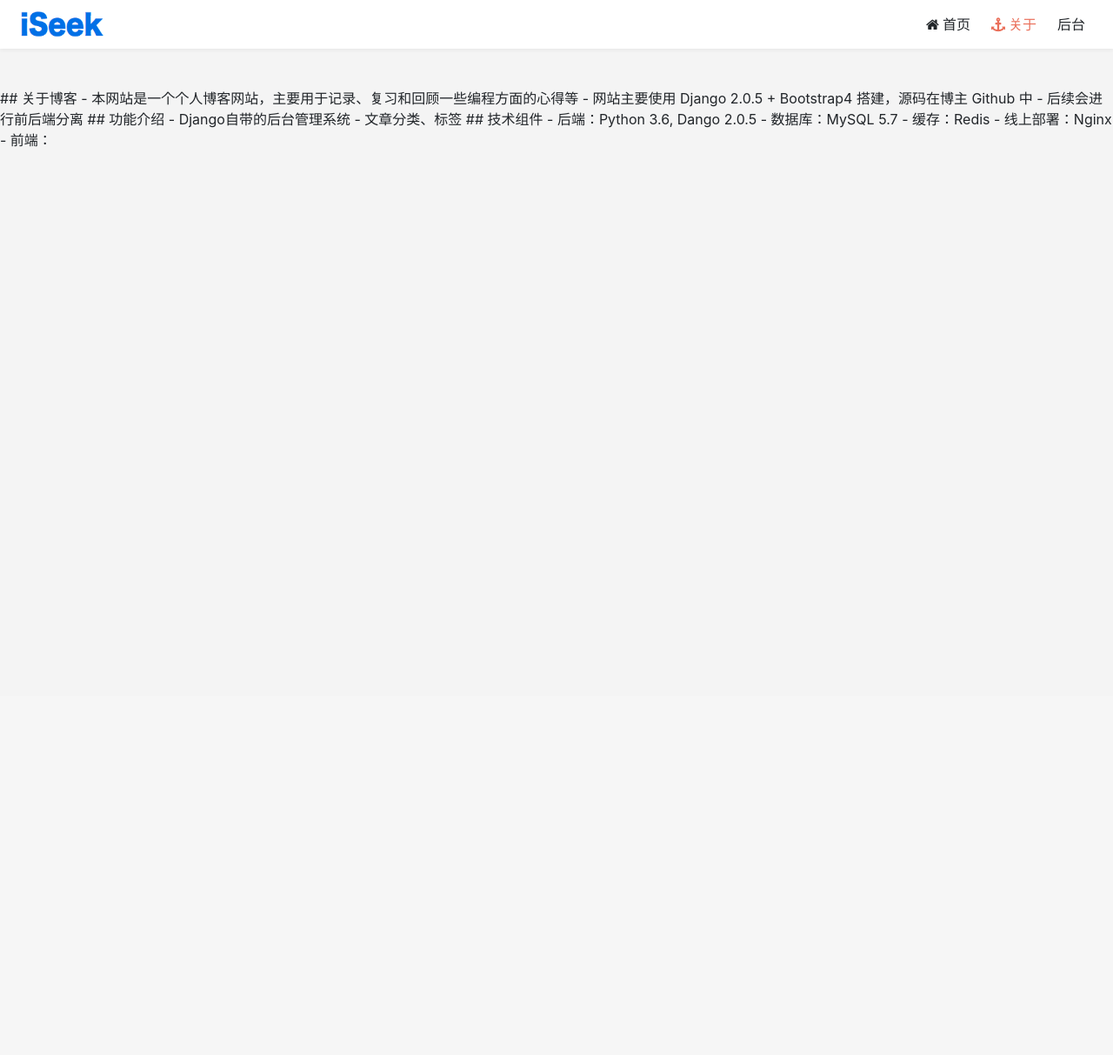
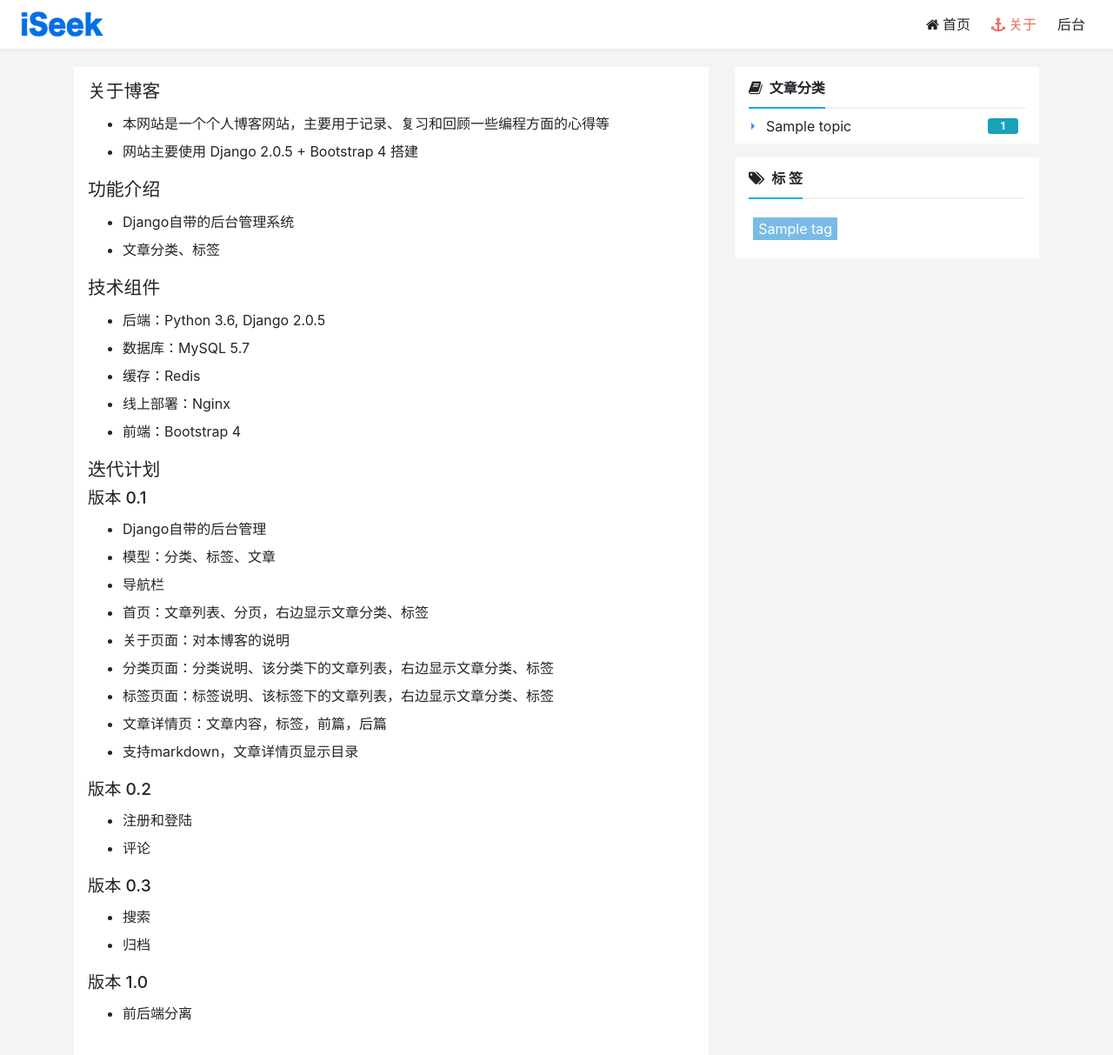
Before and after one commit to kfrime/yonder_old, a Django app: page /about in a window 1280 px wide. Shown: the whole page at 87% size. Before the commit the page ends 169 px from the top, so only its background shows below. Run offline with Django 3.2, Linux system fonts and the light colour scheme; tables that the repository leaves empty hold one stand-in row (values such as "Sample post"); some libraries are stand-ins or nearby versions.

Commit message:
add apis

```diff
--- a/blog/templates/about.html
+++ b/blog/templates/about.html
@@ -1,21 +1,21 @@
 {% extends 'base.html' %}
 
+{% block blog_title %}关于博客{% endblock %}
+
 {% block base_content %}
-<br />
-## 关于博客
-- 本网站是一个个人博客网站，主要用于记录、复习和回顾一些编程方面的心得等
-- 网站主要使用 Django 2.0.5 + Bootstrap4 搭建，源码在博主 Github 中
-- 后续会进行前后端分离
 
-## 功能介绍
-- Django自带的后台管理系统
-- 文章分类、标签
+<div class="container">
+    <div class="row">
+        <div class="col-lg-8" style="line-height:2">
+            <div class="card rounded-0 border-0 p-3 f-16">
+                {{ about_text|safe }}
+            </div>
+        </div>
+        <div class="col-lg-4">
+            {% include 'base_right.html' %}
+        </div>
+    </div>
+</div>
 
-## 技术组件
-- 后端：Python 3.6, Dango 2.0.5
-- 数据库：MySQL 5.7
-- 缓存：Redis
-- 线上部署：Nginx
-- 前端：
 
 {% endblock %}
--- a/blog/templates/base.html
+++ b/blog/templates/base.html
@@ -13,7 +13,6 @@
 
     <title>iSeek {% block blog_title %}{% endblock %}</title>
 
-    <!-- todo: 标题图片后续修改 -->
     <link rel="shortcut icon" href="{% static 'img/favicon.ico'%}" type="image/x-icon"/>
 
     <!-- 引入bootstrap.min.css -->
--- a/blog/urls.py
+++ b/blog/urls.py
@@ -1,7 +1,13 @@
 # -*- coding:utf-8 -*-
 
 from django.urls import path, include
+from rest_framework import routers
 from . import views
+
+api_router = routers.DefaultRouter()
+api_router.register(r'topics', views.TopicAPIView, base_name='api_topics')
+api_router.register(r'tags', views.TagAPIView, base_name='api_tags')
+api_router.register(r'articles', views.ArticleAPIView, base_name='api_articles')
 
 urlpatterns = [
     path(r'', views.IndexView.as_view(), name='index'),
@@ -12,4 +18,6 @@ urlpatterns = [
 
     path('article', views.article_list, name='article_list'),
     path('about', views.about, name='about'),
+
+    path('api/', include(api_router.urls)),
 ]
--- a/blog/views.py
+++ b/blog/views.py
@@ -1,11 +1,18 @@
 # -*- coding:utf-8 -*-
+
+import os
 
 from django.shortcuts import render, get_object_or_404
 from django.views import generic
+from django.conf import settings
 from django.core.cache import cache
-from django.utils.text import slugify
+from django.db.models.aggregates import Count
+from rest_framework import viewsets
+from rest_framework.pagination import PageNumberPagination
 
-from markdown.extensions.toc import TocExtension  # 锚点的拓展
+from iseek_backend.settings import BASE_DIR
+from .serializers import (TopicSerializer, TagSerializer, ArticleSerializer, )
+
 import markdown
 
 from .models import (Tag, Topic, Article)
@@ -67,7 +74,23 @@ def article_list(request):
 
 
 def about(request):
-    return render(request, 'about.html')
+    about_file = os.path.join(BASE_DIR, 'doc', 'about.md')
+    file = open(about_file, 'r')
+
+    md_key = '{}_md'.format('about')
+    cache_md = cache.get(md_key)
+    if cache_md:
+        md = cache_md
+    else:
+        md = markdown.Markdown(extensions=[
+            'markdown.extensions.extra',
+            'markdown.extensions.codehilite',
+            'markdown.extensions.toc',
+            # TocExtension(slugify=slugify),
+        ])
+        cache.set(md_key, md, 60 * 60 * 12)
+    about_text = md.convert(file.read())
+    return render(request, 'about.html', context={'about_text': about_text})
 
 
 def topic(request, id):
@@ -88,3 +111,28 @@ def tag(request, id):
         'articles': articles,
     }
     return render(request, 'tag.html', context=context)
+
+
+class CustomPagination(PageNumberPagination):
+    page_size = 10
+    # page_size_query_param = 'page_size'
+
+
+class TopicAPIView(viewsets.ReadOnlyModelViewSet):
+    queryset = Topic.objects.all()
+    serializer_class = TopicSerializer
+
+    def get_queryset(self):
+        return Topic.objects.annotate(total=Count('article')).filter(total__gt=0)
+
+
+class TagAPIView(viewsets.ReadOnlyModelViewSet):
+    queryset = Tag.objects.all()
+    serializer_class = TagSerializer
+
+
+class ArticleAPIView(viewsets.ReadOnlyModelViewSet):
+    queryset = Article.objects.all().order_by('update_time')
+    serializer_class = ArticleSerializer
+    pagination_class = CustomPagination
+    # paginate_by = getattr(settings, 'PAGE_LIMIT', 10)
--- /dev/null
+++ b/doc/about.md
@@ -0,0 +1,38 @@
+## 关于博客
+- 本网站是一个个人博客网站，主要用于记录、复习和回顾一些编程方面的心得等
+- 网站主要使用 Django 2.0.5 + Bootstrap 4 搭建
+
+## 功能介绍
+- Django自带的后台管理系统
+- 文章分类、标签
+
+## 技术组件
+- 后端：Python 3.6, Django 2.0.5
+- 数据库：MySQL 5.7
+- 缓存：Redis
+- 线上部署：Nginx
+- 前端：Bootstrap 4
+
+
+## 迭代计划
+### 版本 0.1
+- Django自带的后台管理
+- 模型：分类、标签、文章
+- 导航栏
+- 首页：文章列表、分页，右边显示文章分类、标签
+- 关于页面：对本博客的说明
+- 分类页面：分类说明、该分类下的文章列表，右边显示文章分类、标签
+- 标签页面：标签说明、该标签下的文章列表，右边显示文章分类、标签
+- 文章详情页：文章内容，标签，前篇，后篇
+- 支持markdown，文章详情页显示目录
+
+### 版本 0.2
+- 注册和登陆
+- 评论
+
+### 版本 0.3
+- 搜索
+- 归档
+
+### 版本 1.0
+- 前后端分离
```
Also changed, not shown: blog/serializers.py (added, +49 -0 lines), iseek_backend/settings.py (+9 -0 lines), requirements.txt (added, +19 -0 lines), blog/static/img/favicon.ico.
